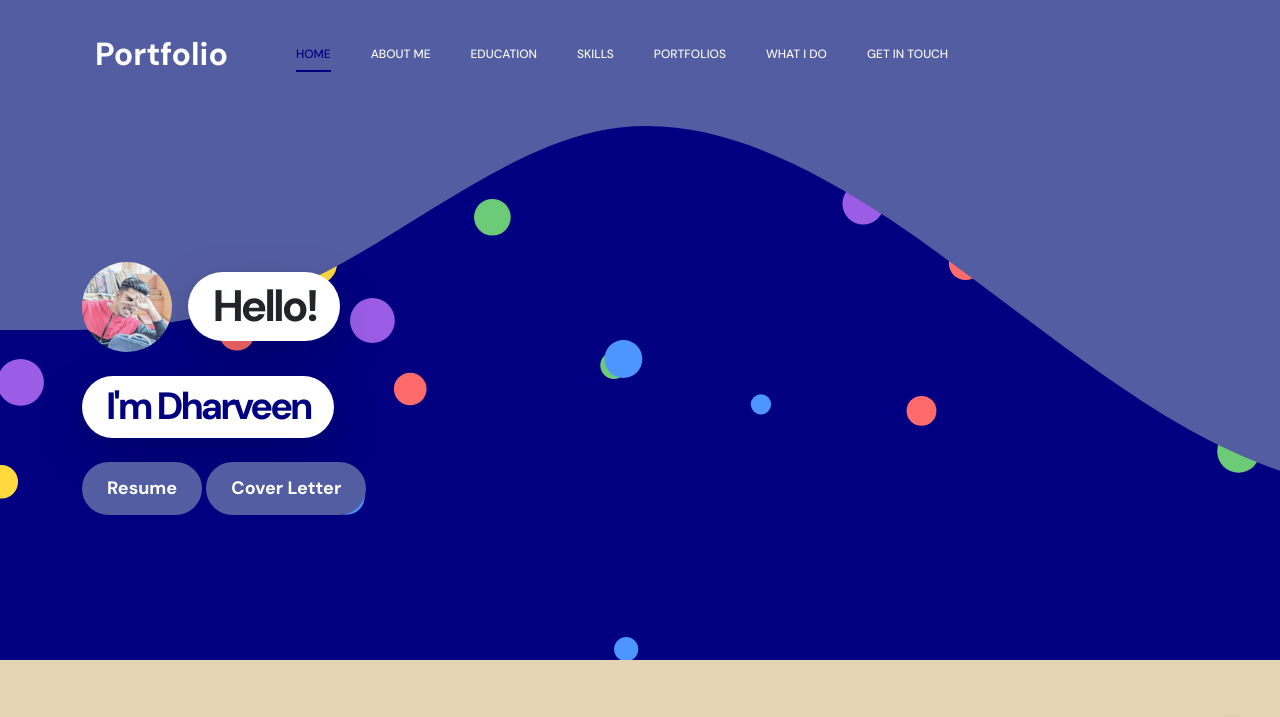
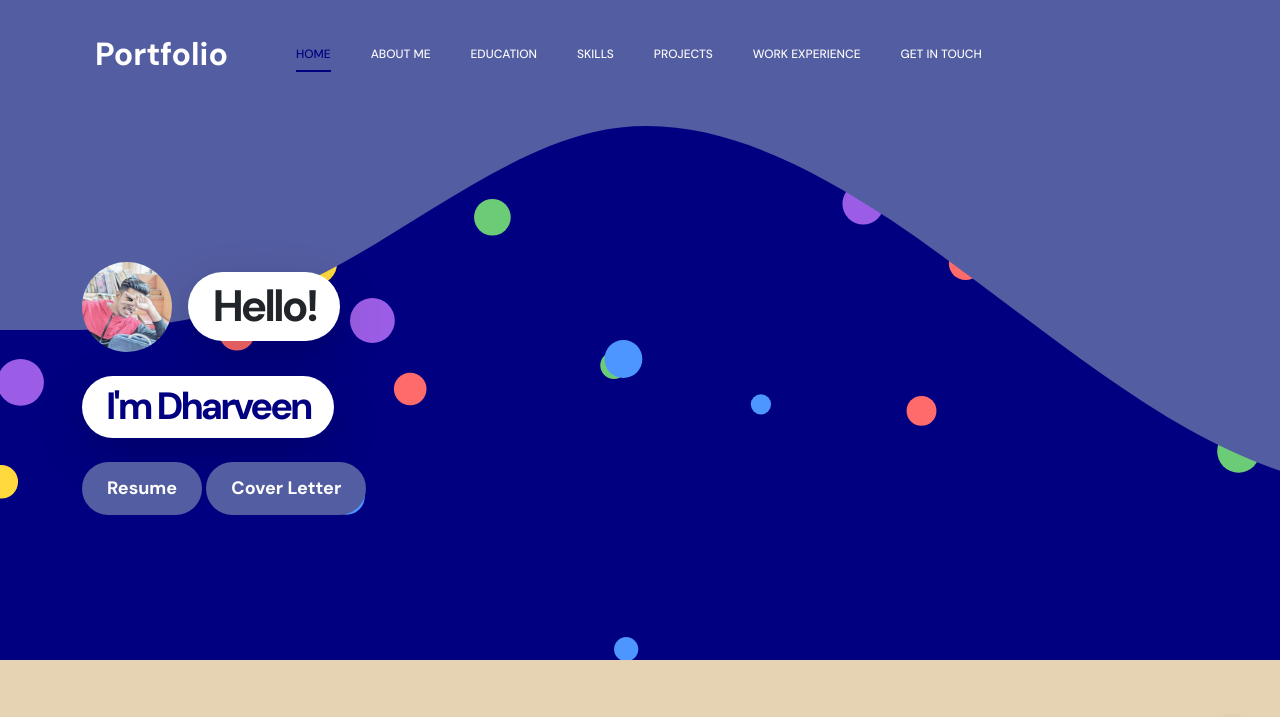
Before and after one commit to Dharveen28/portfolio, a plain HTML site: page index.html in a window 1280 px wide. Shown: the top 717 px of the page. Drawn offline with Linux system fonts and the light colour scheme.

Commit message:
Update index.html

```diff
--- a/index.html
+++ b/index.html
@@ -70,11 +70,11 @@ https://templatemo.com/tm-578-first-portfolio
                         </li>
 
                         <li class="nav-item">
-                            <a class="nav-link click-scroll" href="#section_5">Portfolios</a>
+                            <a class="nav-link click-scroll" href="#section_5">Projects</a>
                         </li>
 
                         <li class="nav-item">
-                            <a class="nav-link click-scroll" href="#section_6">What I do</a>
+                            <a class="nav-link click-scroll" href="#section_6">Work Experience</a>
                         </li>
 
                         <li class="nav-item">
```
